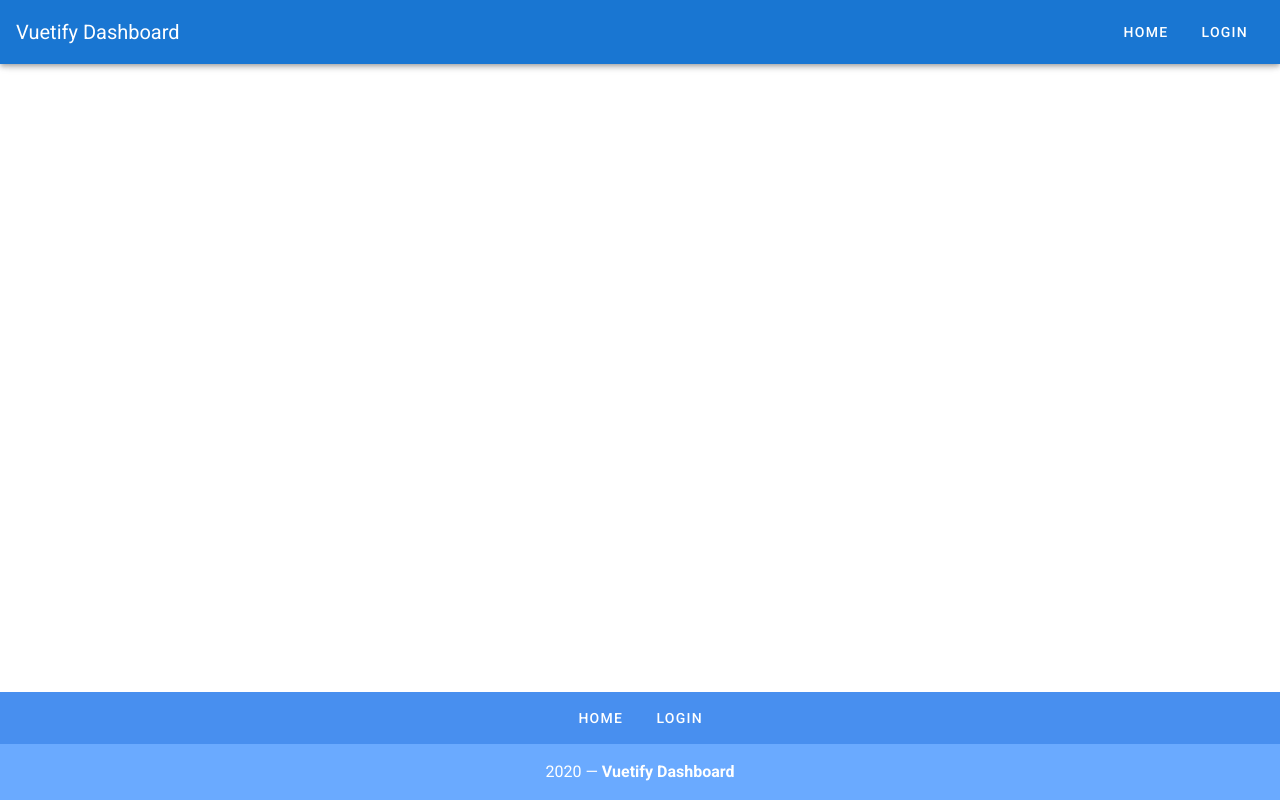
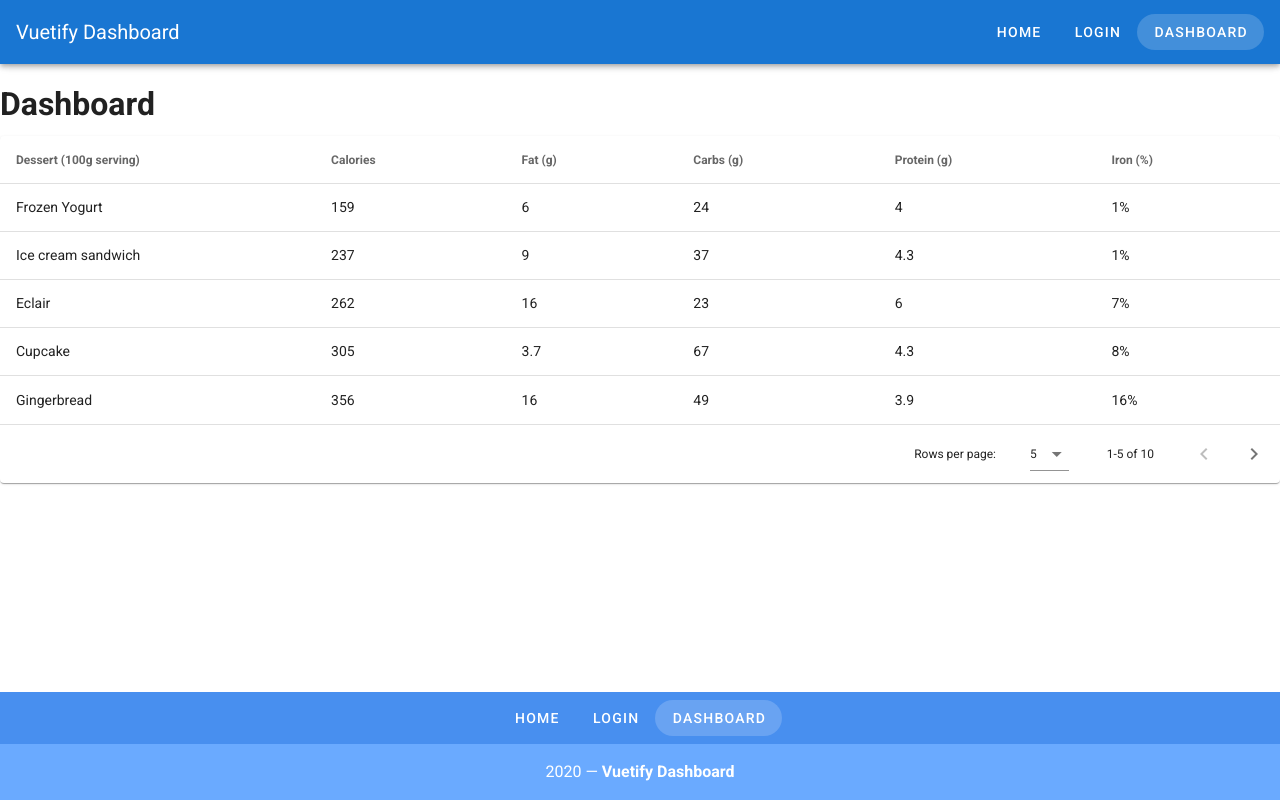
Before and after one commit to theshawning/vuetify-dashboard, a Vue app: page /dashboard in a window 1280 px wide. Built offline with nearby package versions, Linux system fonts and the light colour scheme.

Commit message:
added Dashboard page with table added snackbar to display when a row on the table is clicked: added Dashboard page into router

```diff
--- a/src/App.vue
+++ b/src/App.vue
@@ -49,6 +49,10 @@
       {
         label: "Login",
         url: "/login"
+      },
+      {
+        label: "Dashboard",
+        url: "/dashboard"
       }
     ]
   })
--- a/src/router/index.js
+++ b/src/router/index.js
@@ -22,6 +22,11 @@
     path: '/login',
     name: 'login',
     component: () => import('../views/Login.vue')
+  },
+  {
+    path: '/dashboard',
+    name: 'dashboard',
+    component: () => import('../views/Dashboard.vue')
   }
 ]
 
--- /dev/null
+++ b/src/views/Dashboard.vue
@@ -0,0 +1,137 @@
+<template>
+<div>
+  <h1 class="mt-4">Dashboard</h1>
+  <v-data-table
+    :headers="headers"
+    :items="desserts"
+    :items-per-page="5"
+    class="elevation-1 mt-2"
+    @click:row="selectRow"
+  ></v-data-table>
+  <v-snackbar v-model="snackbar">
+    You have selected {{ currentItem }}
+    <v-btn
+      color="pink"
+      text
+      @click="snackbar = false"
+    >
+      Close
+    </v-btn>
+  </v-snackbar>
+</div>
+</template>
+
+<script>
+export default {
+  data() {
+    return {
+      currentItem: "",
+      snackbar: false,
+      headers: [
+        {
+          text: "Dessert (100g serving)",
+          align: "start",
+          sortable: false,
+          value: "name"
+        },
+        { text: "Calories", value: "calories" },
+        { text: "Fat (g)", value: "fat" },
+        { text: "Carbs (g)", value: "carbs" },
+        { text: "Protein (g)", value: "protein" },
+        { text: "Iron (%)", value: "iron" }
+      ],
+      desserts: [
+        {
+          name: "Frozen Yogurt",
+          calories: 159,
+          fat: 6.0,
+          carbs: 24,
+          protein: 4.0,
+          iron: "1%"
+        },
+        {
+          name: "Ice cream sandwich",
+          calories: 237,
+          fat: 9.0,
+          carbs: 37,
+          protein: 4.3,
+          iron: "1%"
+        },
+        {
+          name: "Eclair",
+          calories: 262,
+          fat: 16.0,
+          carbs: 23,
+          protein: 6.0,
+          iron: "7%"
+        },
+        {
+          name: "Cupcake",
+          calories: 305,
+          fat: 3.7,
+          carbs: 67,
+          protein: 4.3,
+          iron: "8%"
+        },
+        {
+          name: "Gingerbread",
+          calories: 356,
+          fat: 16.0,
+          carbs: 49,
+          protein: 3.9,
+          iron: "16%"
+        },
+        {
+          name: "Jelly bean",
+          calories: 375,
+          fat: 0.0,
+          carbs: 94,
+          protein: 0.0,
+          iron: "0%"
+        },
+        {
+          name: "Lollipop",
+          calories: 392,
+          fat: 0.2,
+          carbs: 98,
+          protein: 0,
+          iron: "2%"
+        },
+        {
+          name: "Honeycomb",
+          calories: 408,
+          fat: 3.2,
+          carbs: 87,
+          protein: 6.5,
+          iron: "45%"
+        },
+        {
+          name: "Donut",
+          calories: 452,
+          fat: 25.0,
+          carbs: 51,
+          protein: 4.9,
+          iron: "22%"
+        },
+        {
+          name: "KitKat",
+          calories: 518,
+          fat: 26.0,
+          carbs: 65,
+          protein: 7,
+          iron: "6%"
+        }
+      ]
+    };
+  },
+  methods: {
+    selectRow(event) {
+      this.snackbar = true;
+      this.currentItem = event.name;
+    }
+  }
+};
+</script>
+
+<style scoped>
+</style>
```
